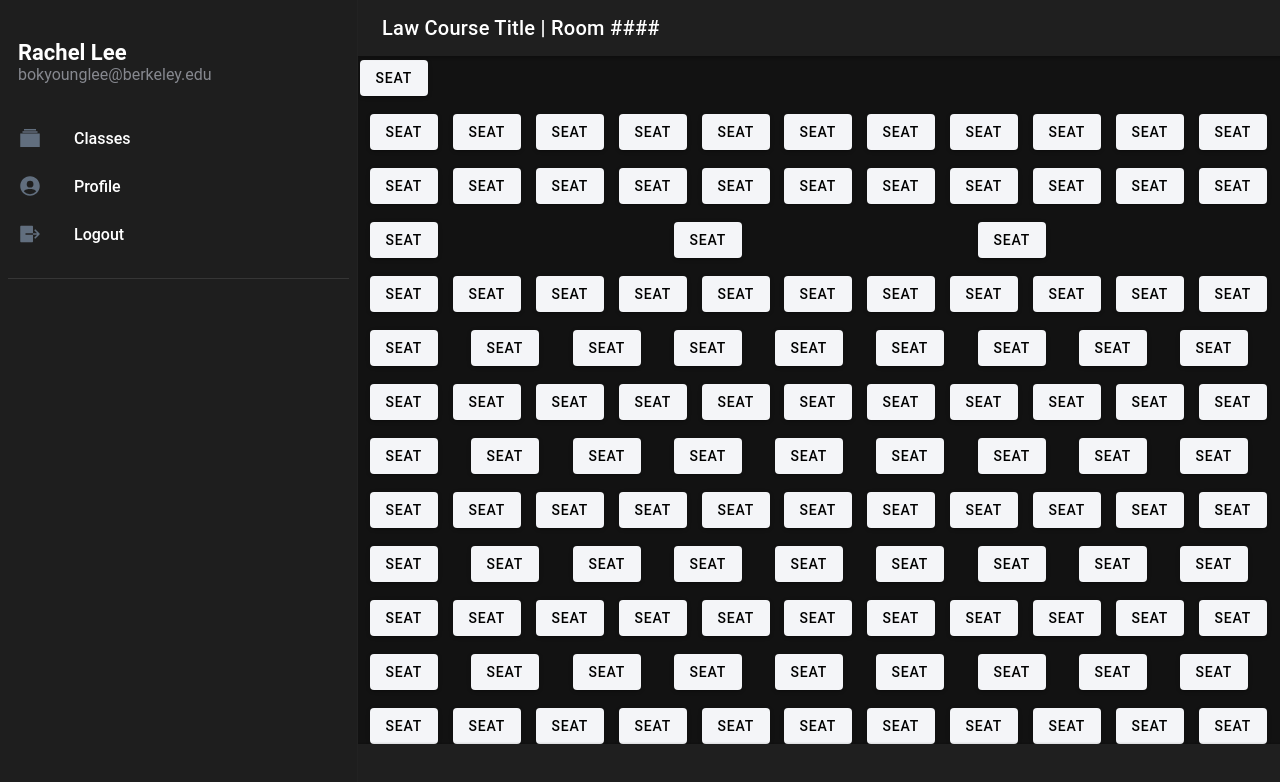
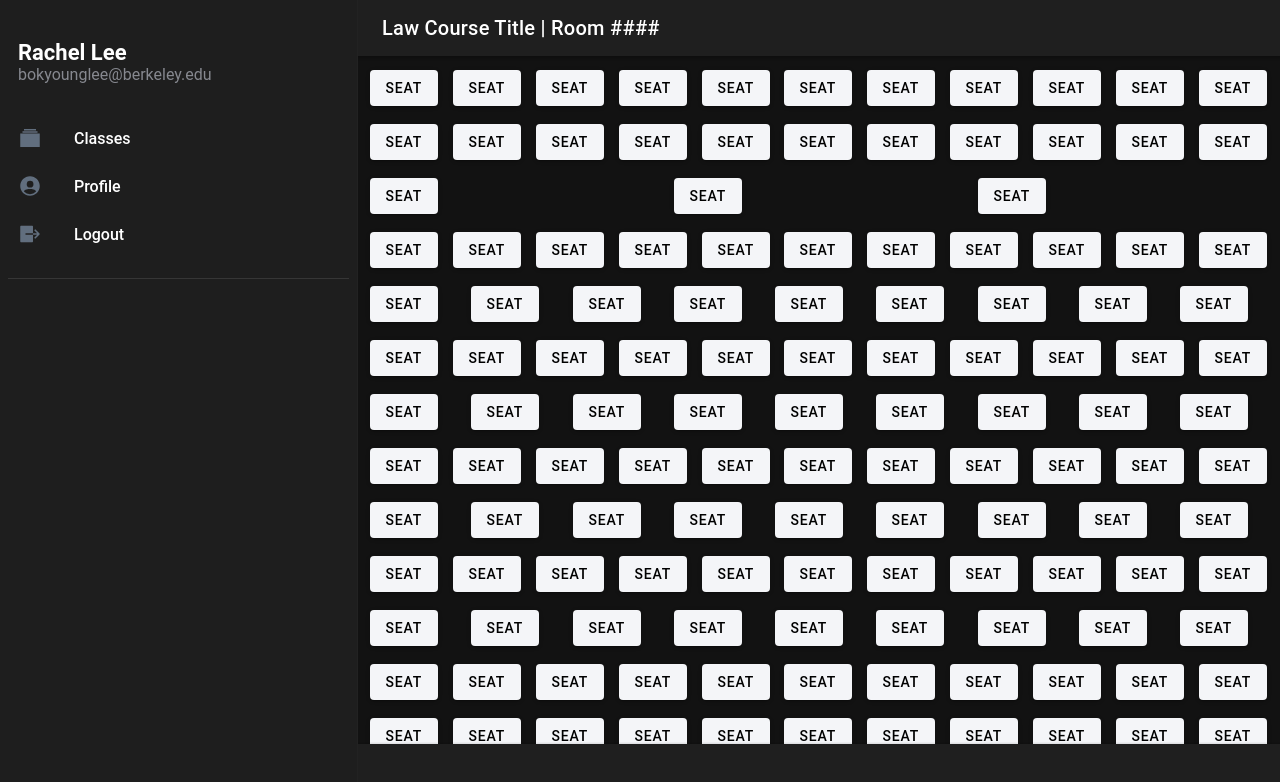
Before and after one commit to leerach/berkeley-law-seating-chart, a React (Create React App) app: page /page/Chart in a window 1280 px wide. Shown: the top 782 px of the page. Built offline with nearby package versions, Linux system fonts and the light colour scheme.

Commit message:
add select options

```diff
--- a/src/components/Seat.tsx
+++ b/src/components/Seat.tsx
@@ -1,43 +1,11 @@
 import React, { useState } from "react";
 import "./Seat.css";
-import {
-  IonButtons,
-  IonContent,
-  IonHeader,
-  IonMenuButton,
-  IonPage,
-  IonTitle,
-  IonToolbar,
-} from "@ionic/react";
 import { IonFab, IonFabButton, IonFabList, IonFooter } from "@ionic/react";
 import {
-  IonCard,
-  IonCardHeader,
-  IonCardSubtitle,
-  IonCardTitle,
-  IonCardContent,
-  IonItem,
-  IonIcon,
-  IonLabel,
   IonButton,
 } from "@ionic/react";
 import { IonPopover } from "@ionic/react";
 import { IonGrid, IonRow, IonCol } from "@ionic/react";
-import {
-  add,
-  settings,
-  share,
-  person,
-  arrowForwardCircle,
-  arrowBackCircle,
-  arrowUpCircle,
-  logoVimeo,
-  logoFacebook,
-  logoInstagram,
-  logoTwitter,
-  checkbox,
-  closeCircleOutline,
-} from "ionicons/icons";
 
 interface ContainerProps {
 }
@@ -63,6 +31,8 @@ const Seat: React.FC<ContainerProps> = () => {
           }
         >
           <p>Are you sure you want to select this seat?</p>
+          <IonButton color="success">Yes</IonButton>
+          <IonButton color="danger">No</IonButton>
         </IonPopover>
         <IonButton
           onClick={(e) => setShowPopover({ open: true, event: e.nativeEvent })}
@@ -71,7 +41,6 @@ const Seat: React.FC<ContainerProps> = () => {
         </IonButton>
       </>
     </div>
-
   );
 };
 
--- a/src/pages/Chart.tsx
+++ b/src/pages/Chart.tsx
@@ -2,11 +2,8 @@ import React, {useState} from 'react';
 import Seat from "../components/Seat";
 import { IonButtons, IonContent, IonHeader, IonMenuButton, IonPage, IonTitle, IonToolbar } from '@ionic/react';
 import { IonFab, IonFabButton, IonFabList, IonFooter } from '@ionic/react';
-import { IonCard, IonCardHeader, IonCardSubtitle, IonCardTitle, IonCardContent, IonItem, IonIcon, IonLabel, IonButton } from '@ionic/react';
-import { IonPopover } from '@ionic/react';
 import { IonGrid, IonRow, IonCol } from "@ionic/react";
 import { add, settings, share, person, arrowForwardCircle, arrowBackCircle, arrowUpCircle, logoVimeo, logoFacebook, logoInstagram, logoTwitter, checkbox, closeCircleOutline } from 'ionicons/icons';
-import { render } from '@testing-library/react';
 
 interface ContainerProps {
     name: string;
@@ -45,9 +42,6 @@ const Chart: React.FC<ContainerProps> = () => {
             </IonToolbar>
           </IonHeader>
 
-          <Seat>
-            </Seat>
-
           {/* Design 1 */}
 
 
@@ -73,17 +67,6 @@ const Chart: React.FC<ContainerProps> = () => {
             {/* Top Row (20 seats each row)*/}
             {/* For admin role, ask for how many seats they have in classroom, compute the rows and columns accordingly */}
             <IonRow>
-              {/* <IonCol> */}
-                {/* <IonPopover
-                  isOpen={showPopover}
-                  cssClass="my-custom-class"
-                  onDidDismiss={(e) => setShowPopover(false)}
-                >
-                  <p>This is popover content</p>
-                </IonPopover>
-                <IonButton onClick={() => setShowPopover(true)}>
-                  Select Seat
-                </IonButton> */}{" "}
               <IonCol><Seat></Seat></IonCol>
               <IonCol><Seat></Seat></IonCol>
               <IonCol><Seat></Seat></IonCol>
--- a/src/pages/Page.tsx
+++ b/src/pages/Page.tsx
@@ -27,7 +27,6 @@ const Page: React.FC = () => {
           </IonToolbar>
         </IonHeader>
         <ExploreContainer name={name} />
-        woooo
         <CardExamples/>
       </IonContent>
     </IonPage>
```
